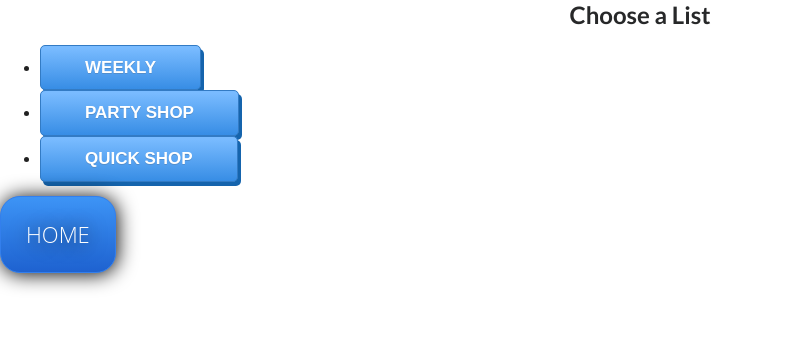
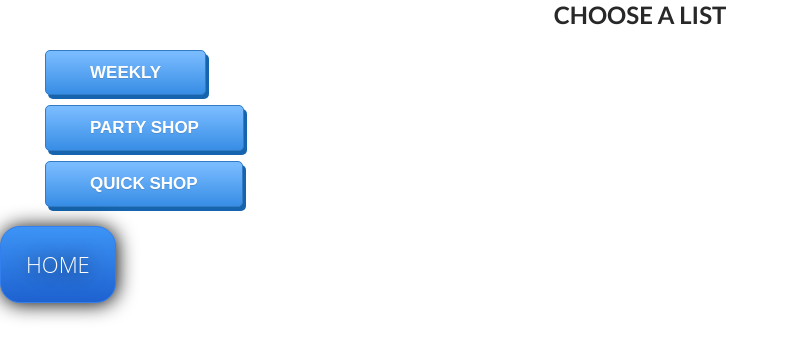
Before and after one commit to GregatGit/go-shop, a React (Create React App) app: page / in a window 1280 px wide. Both pictures are taken after a click on the button "YOUR LISTS". Shown: the top 358 px of the page, without its empty margins (0-789 px from the left). Built offline with nearby package versions, Linux system fonts and the light colour scheme.

Commit message:
remove dots on li s

```diff
--- a/src/components/YourLists.js
+++ b/src/components/YourLists.js
@@ -29,8 +29,8 @@ const YourLists = ({ lists, selectChosen, home }) => {
   }
   return (
     <Fragment>
-      <h2>Choose a List</h2>
-      <ul>{lists && createListButton(lists)}</ul>
+      <h2>CHOOSE A LIST</h2>
+      <ul id="yourList">{lists && createListButton(lists)}</ul>
       {choosen && (
         <div>
           <h3>Hit the button below see the list items</h3>
--- a/src/components/styles.scss
+++ b/src/components/styles.scss
@@ -96,3 +96,10 @@ h1, h2 {
 	position:relative;
 	top:1px;
 }
+
+#yourList {
+	li {
+		list-style: none;
+		padding: 5px;
+	}
+}
```
